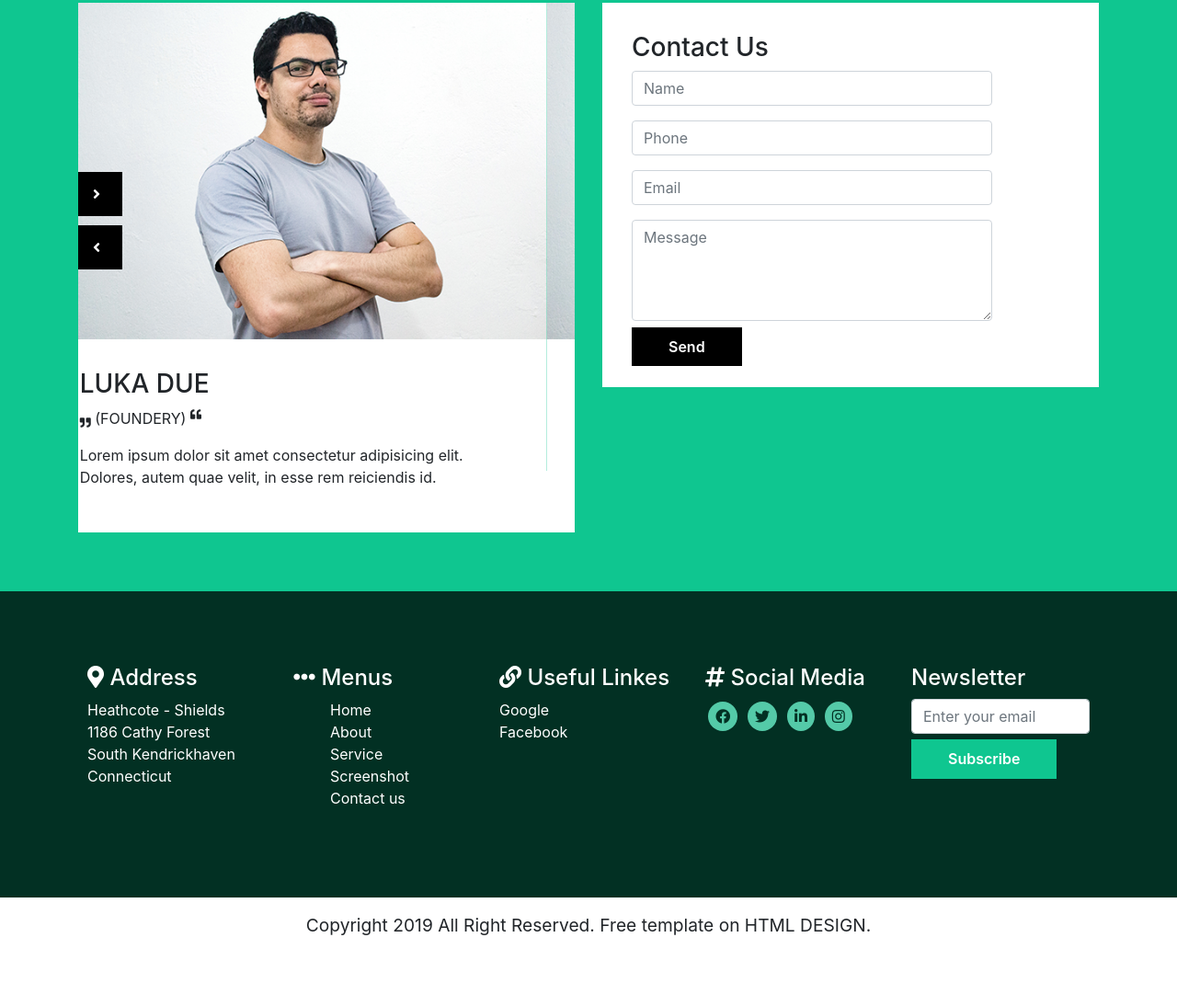
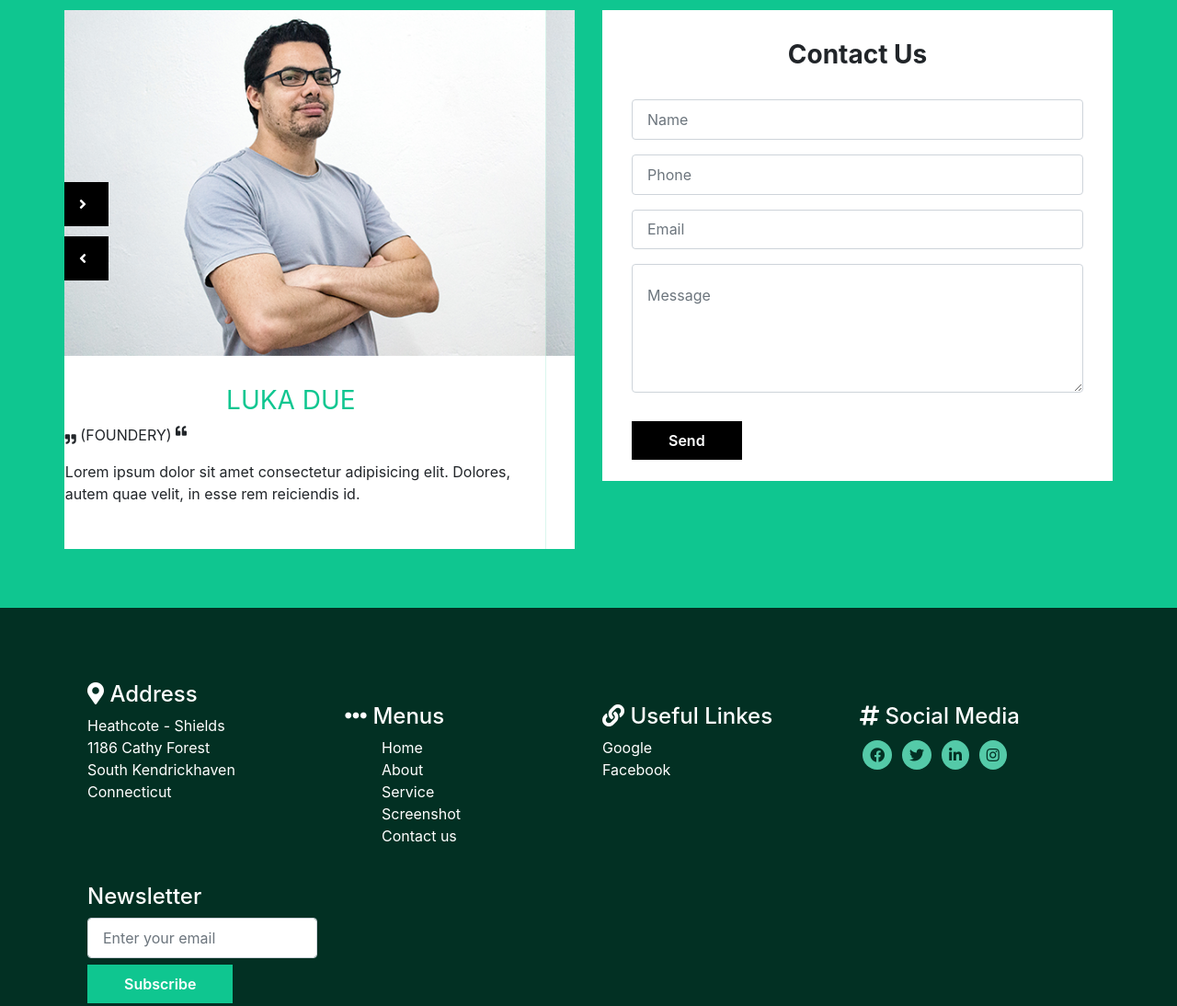
Before and after one commit to Tom4ss/wise, a website: page index.html in a window 1280 px wide. Shown: the part 3480-4574 px from the top of the page at 92% size. Before the commit the page ends 4532 px from the top, so only its background shows below. Drawn offline with nearby package versions, Linux system fonts and the light colour scheme.

Commit message:
another change layout

```diff
--- a/index.html
+++ b/index.html
@@ -204,7 +204,7 @@
         <div class="row">
           <div class="col-md-12 center">
             <figure>
-              <img src="img/about.png" alt="about info" />
+              <img src="img/about.png" class="box-small" alt="about info" />
             </figure>
             <a href="#" class="btn-secondary">READ MORE</a>
           </div>
@@ -346,8 +346,8 @@
               <h2 class="h2">Testimonial</h2>
               <hr class="hr-two" />
             </div>
-            <!-- <div class="row"> -->
-            <div class="col-md-6">
+            <div class="row">
+              <div class="col-md-6 col-sm-12">
                 <div
                   id="carouselControlsContact"
                   class="carousel slide"
@@ -363,12 +363,14 @@
                       <div class="carousel-caption-desc">
                         <h3>LUKA DUE</h3>
                         <p>
-                        <sub><i class="fas fa-quote-right"></i></sub> (FOUNDERY)
+                          <sub><i class="fas fa-quote-right"></i></sub>
+                          (FOUNDERY)
                           <sup><i class="fas fa-quote-left"></i></sup>
                         </p>
                         <p>
-                        Lorem ipsum dolor sit amet consectetur adipisicing elit.
-                        Dolores, autem quae velit, in esse rem reiciendis id.
+                          Lorem ipsum dolor sit amet consectetur adipisicing
+                          elit. Dolores, autem quae velit, in esse rem
+                          reiciendis id.
                         </p>
                       </div>
                     </div>
@@ -385,8 +387,9 @@
                           <sup><i class="fas fa-quote-left"></i></sup>
                         </p>
                         <p>
-                        Lorem ipsum dolor sit amet consectetur adipisicing elit.
-                        Dolores, autem quae velit, in esse rem reiciendis id.
+                          Lorem ipsum dolor sit amet consectetur adipisicing
+                          elit. Dolores, autem quae velit, in esse rem
+                          reiciendis id.
                         </p>
                       </div>
                     </div>
@@ -399,12 +402,14 @@
                       <div class="carousel-caption-desc">
                         <h3>Albertha Murazik</h3>
                         <p>
-                        <sub><i class="fas fa-quote-right"></i></sub> (MANAGER)
+                          <sub><i class="fas fa-quote-right"></i></sub>
+                          (MANAGER)
                           <sup><i class="fas fa-quote-left"></i></sup>
                         </p>
                         <p>
-                        Lorem ipsum dolor sit amet consectetur adipisicing elit.
-                        Dolores, autem quae velit, in esse rem reiciendis id.
+                          Lorem ipsum dolor sit amet consectetur adipisicing
+                          elit. Dolores, autem quae velit, in esse rem
+                          reiciendis id.
                         </p>
                       </div>
                     </div>
@@ -416,7 +421,6 @@
                     data-slide="prev"
                   >
                     <i class="fa fa-angle-left"></i>
-                  <!-- <span class="sr-only">Previous</span> -->
                   </a>
                   <a
                     class="carousel-control-next-third"
@@ -425,15 +429,15 @@
                     data-slide="next"
                   >
                     <i class="fa fa-angle-right"></i>
-                  <!-- <span class="sr-only">Next</span> -->
                   </a>
                 </div>
               </div>
-            <div class="col-md-6">
+              <div class="col-md-6 col-sm-12">
                 <form action="" class="background-contact">
                   <h3>Contact Us</h3>
+                  <br />
                   <div class="form-group row">
-                  <div class="col-sm-10">
+                    <div class="col-sm-12">
                       <input
                         type="text"
                         class="form-control"
@@ -442,7 +446,7 @@
                     </div>
                   </div>
                   <div class="form-group row">
-                  <div class="col-sm-10">
+                    <div class="col-sm-12">
                       <input
                         type="tel"
                         class="form-control"
@@ -451,7 +455,7 @@
                     </div>
                   </div>
                   <div class="form-group row">
-                  <div class="col-sm-10">
+                    <div class="col-sm-12">
                       <input
                         type="email"
                         class="form-control"
@@ -460,7 +464,7 @@
                     </div>
                   </div>
                   <div class="form-group row">
-                  <div class="col-sm-10">
+                    <div class="col-sm-12">
                       <textarea
                         name="message"
                         id="message"
@@ -470,10 +474,11 @@
                       ></textarea>
                     </div>
                   </div>
+                  <br />
                   <a href="#" class="btn-secondary">Send</a>
                 </form>
               </div>
-            <!-- </div> -->
+            </div>
           </div>
         </div>
       </div>
@@ -484,7 +489,7 @@
     <footer class="background-footer">
       <div class="container">
         <div class="row">
-          <div class="col">
+          <div class="col-lg-3 col-md-6 col-sm-12">
             <h4><i class="fas fa-map-marker-alt"></i> Address</h4>
             <address>
               Heathcote - Shields <br />
@@ -493,7 +498,9 @@
               Connecticut
             </address>
           </div>
-          <div class="col">
+          <div class="col-lg-3 col-md-6 col-sm-12">
+            <br />
+
             <h4><i class="fas fa-ellipsis-h"></i> Menus</h4>
             <ul>
               <li><a href="#home">Home</a></li>
@@ -503,12 +510,16 @@
               <li><a href="#contact">Contact us</a></li>
             </ul>
           </div>
-          <div class="col">
+          <div class="col-lg-3 col-md-6 col-sm-12">
+            <br />
+
             <h4><i class="fas fa-link"></i> Useful Linkes</h4>
             <a href="https://www.google.cz/" target="_blank">Google</a><br />
             <a href="https://www.facebook.com/" target="_blank">Facebook</a>
           </div>
-          <div class="col">
+          <div class="col-lg-3 col-md-6 col-sm-12">
+            <br />
+
             <h4><i class="fas fa-hashtag"></i>&nbsp;Social&nbsp;Media</h4>
             <a href="https://www.facebook.com/"
               ><i class="fab fa-facebook circle"></i
@@ -523,11 +534,12 @@
               ><i class="fab fa-instagram circle"></i
             ></a>
           </div>
-          <div class="col">
+          <div class="col-lg-3 col-md-6 col-sm-12">
+            <br />
             <h4>Newsletter</h4>
             <form action="">
               <div class="form-group row">
-                <div class="col">
+                <div class="col-lg-12 col-md-10 col-sm-6">
                   <input
                     type="email"
                     class="form-control"
--- a/src/sass/base/_base.scss
+++ b/src/sass/base/_base.scss
@@ -19,9 +19,6 @@ li {
   width: 40%;
 }
 
-.h2 {
-  color: #fff;
-}
 .hr-two {
   background-color: #fff;
   width: 25%;
--- a/src/sass/base/_typo.scss
+++ b/src/sass/base/_typo.scss
@@ -1,5 +1,16 @@
 h2 {
   font-size: 3rem;
+  font-weight: 700;
+}
+
+.h2 {
+  color: #fff;
+  font-size: 2.4rem;
+  font-weight: 700;
+}
+
+h3 {
+  text-align: center;
   font-weight: 700;
 }
 
@@ -7,3 +18,8 @@ h4,
 address {
   color: #ffffff;
 }
+
+.carousel-caption-desc > h3 {
+  color: $primary-color;
+  font-weight: 400;
+}
--- a/src/sass/components/_carousel.scss
+++ b/src/sass/components/_carousel.scss
@@ -127,16 +127,11 @@ a.carousel-control-next-third {
 .about-bg {
   position: absolute;
   width: 100% !important;
-  // content: '';
   background: url(/img/about-bg.png);
-  // background-position-x: 0%;
-  // background-position-y: 0%;
-  // background-repeat: repeat;
   background-size: auto;
   height: 500px;
   background-size: 100% 100%;
   background-position: center center;
-  // background-repeat: no-repeat;
   z-index: 10 !important;
   top: 680px;
   left: 0;
--- a/src/sass/layout/_layout.scss
+++ b/src/sass/layout/_layout.scss
@@ -44,6 +44,10 @@
   padding: 2rem;
 }
 
+.form-control {
+  padding: 1.3rem 1rem;
+}
+
 .background-footer {
   background-color: $primary-dark-color;
   padding: 5rem;
@@ -55,3 +59,12 @@
   text-align: center;
   font-size: 1.2rem;
 }
+
+@media only screen and (max-width: 768px) {
+  .box-small {
+    width: 100%;
+  }
+  .about-bg {
+    display: none;
+  }
+}
```
Also changed, not shown: dist/css/style.css. Lines whose indentation alone changed are shown as unchanged.
